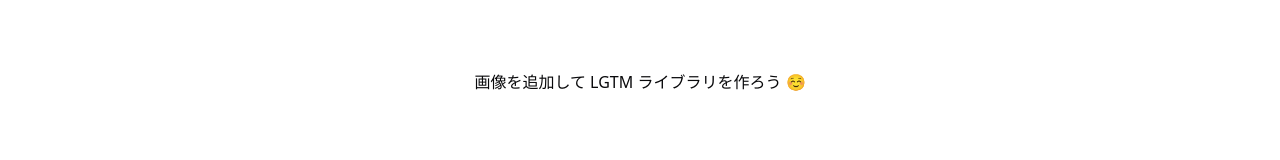
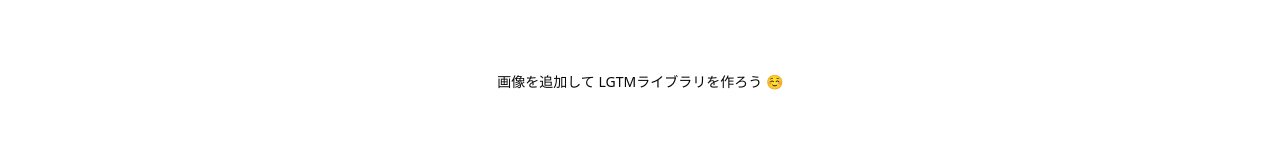
Before and after one commit to shusann01116/lgtmoon-rs, a Next.js app in the folder web-app/: page / in a window 1280 px wide. Shown: the part 318-478 px from the top of the page. Built offline with nearby package versions, Linux system fonts and the light colour scheme; no server answers.

Commit message:
Init text nits fix

```diff
--- a/web-app/src/features/lgtmoon/ImageForm.tsx
+++ b/web-app/src/features/lgtmoon/ImageForm.tsx
@@ -27,7 +27,7 @@
 		const images = await getAllImages(db);
 		setImages(
 			images.sort((a, b) => b.createdAt.getTime() - a.createdAt.getTime()) ??
-				[],
+			[],
 		);
 	};
 
@@ -109,8 +109,10 @@
 				/>
 			</section>
 			{images && images.length < 1 ? (
-				<p className="absolute top-1/2 left-1/2 -translate-x-1/2 -translate-y-1/2">
-					画像を追加して LGTM ライブラリを作ろう ☺️
+				<p className="absolute top-1/2 left-1/2 -translate-x-1/2 -translate-y-1/2 text-center text-sm font-light">
+					画像を追加して LGTM
+					<br className="block sm:hidden" />
+					ライブラリを作ろう ☺️
 				</p>
 			) : (
 				<section className="columns-3xs space-y-4">
```
